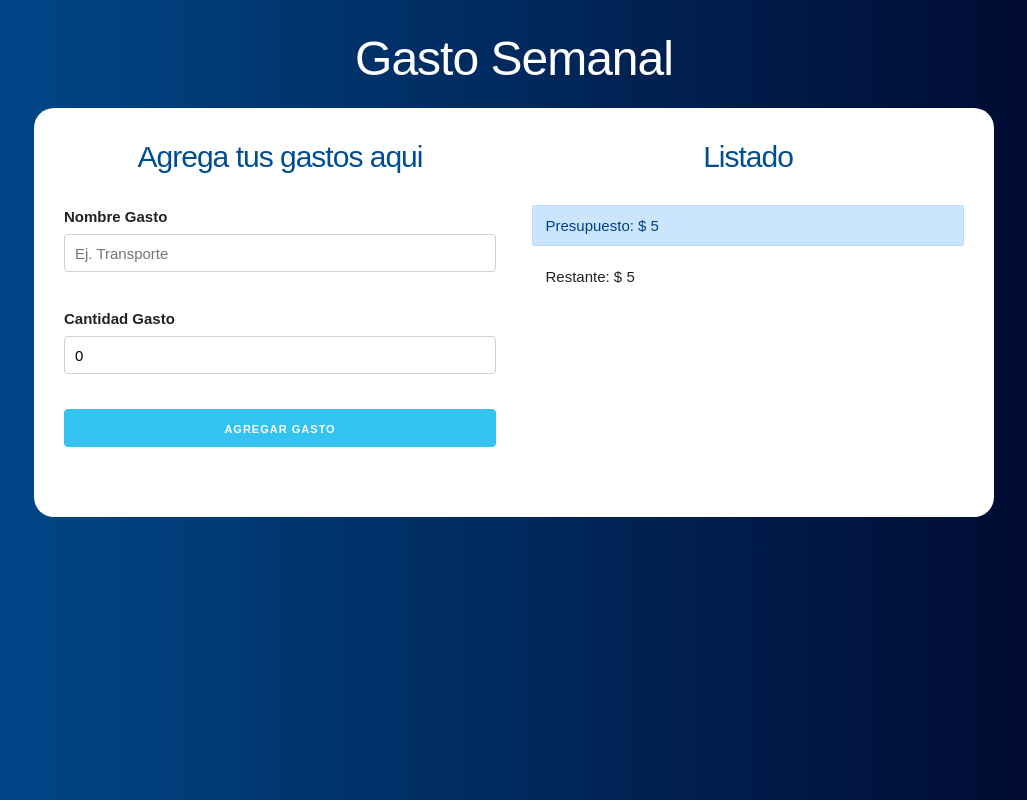
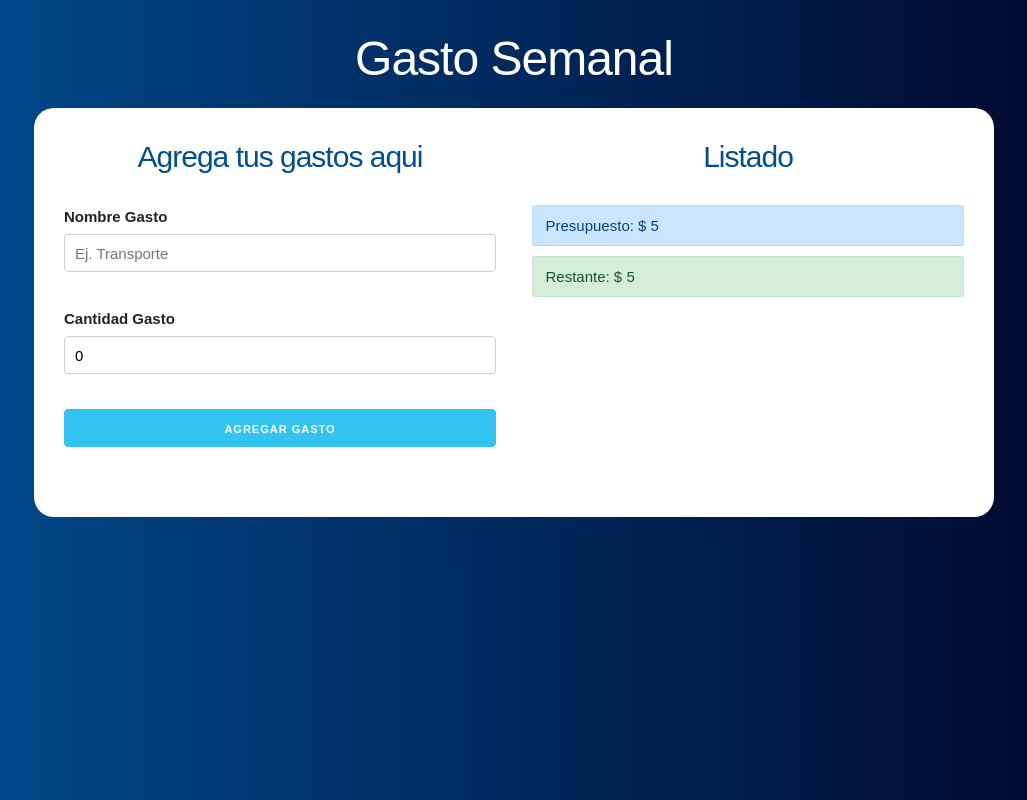
Before and after one commit to micspinis/Organizacion-Presupuestos, a React (Create React App) app: page / in a window 1280 px wide. Both pictures are taken after typing "5" into the empty fields and a click on the input "Definir presupuesto". Shown: the whole page, without its empty margins (126-1153 px from the left). Built offline with nearby package versions, Linux system fonts and the light colour scheme.

Commit message:
Creado helpers, para mostrar dinamicamente el presupuesto restante

```diff
--- a/src/App.js
+++ b/src/App.js
@@ -32,7 +32,7 @@
           // Resetear a false
           guardarCrearGasto(false);
       }
-  }, [gasto]);
+  }, [gasto, creargasto, gastos, restante]);
 
 
 
--- a/src/components/ControlPresupuesto.js
+++ b/src/components/ControlPresupuesto.js
@@ -1,4 +1,5 @@
 import React, { Fragment } from 'react';
+import { revisarPresupuesto } from '../helpers'
 
 const ControlPresupuesto = ({ presupuesto, restante }) => {
     return (
@@ -6,7 +7,7 @@
             <div className="alert alert-primary">
                 Presupuesto: $ {presupuesto}
             </div>
-            <div className="alert ">
+            <div className={revisarPresupuesto(presupuesto, restante)}>
                 Restante: $ {restante}
             </div>
         </Fragment>
--- /dev/null
+++ b/src/helpers.js
@@ -0,0 +1,16 @@
+export const revisarPresupuesto = (presupuesto, restante) => {
+
+    // Mostrar de forma dinamica el estado del presupuesto para tener un impacto visual, si gastamos mas del 75% del presupuesto muestra un danger en la clase de stilo del tag, si es mas del 50 un warning y si no un estado en verde (success)
+
+    let clase;
+
+    if ((presupuesto / 4) > restante) {
+        clase = "alert alert-danger";
+    } else if ( (presupuesto / 2) > restante) {
+        clase = "alert alert-warning";
+    } else {
+        clase = "alert alert-success"
+    }
+
+    return clase;
+}
```
